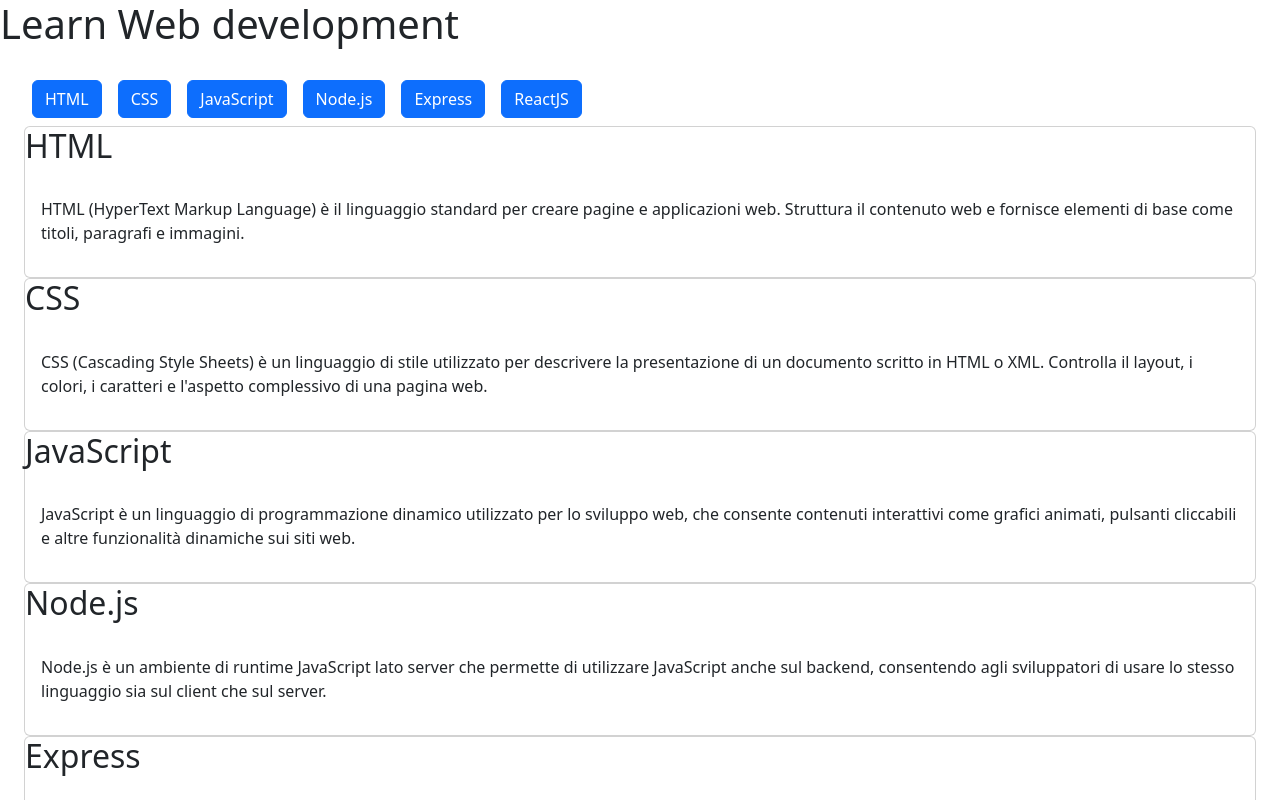
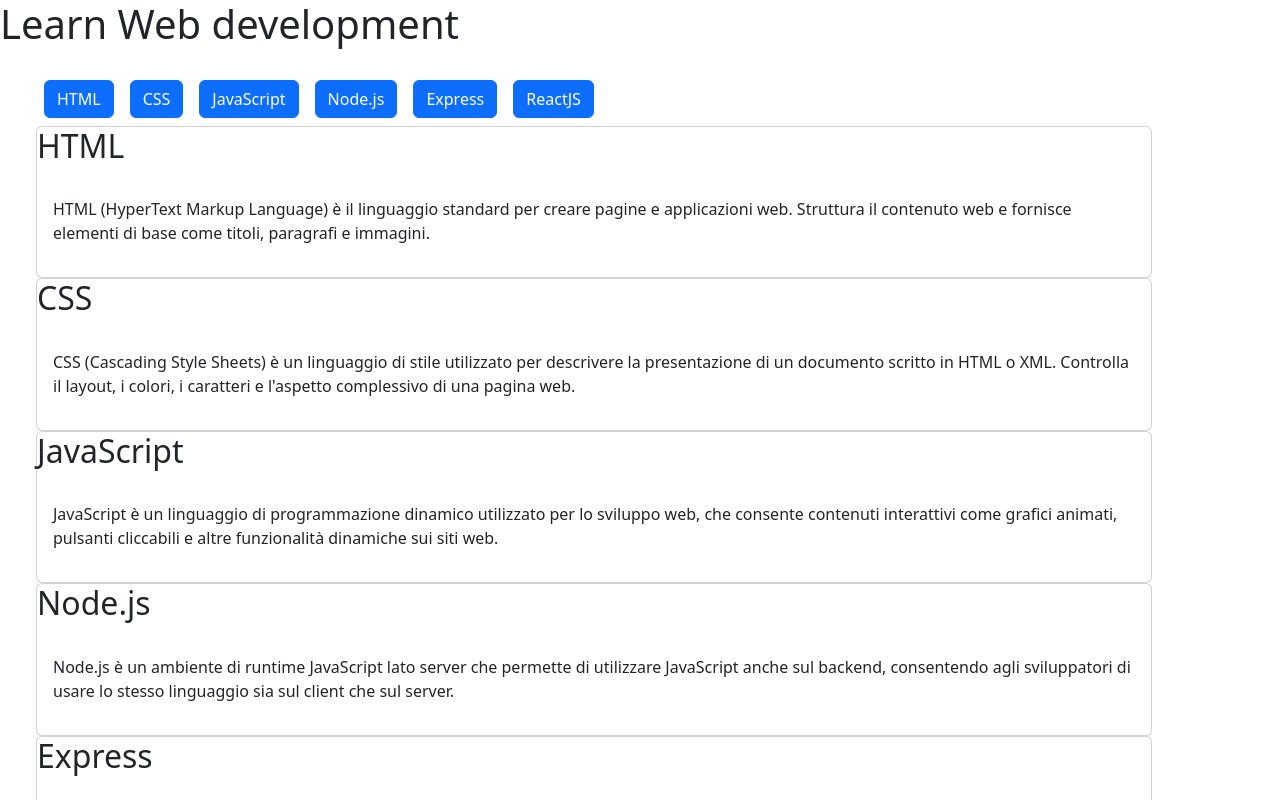
Before and after one commit to andreasalvi99/react-use-state, a React (Vite) app: page / in a window 1280 px wide. Shown: the top 800 px of the page. Built offline with nearby package versions, Linux system fonts and the light colour scheme.

Commit message:
fixed props

```diff
--- a/src/assets/components/Main.jsx
+++ b/src/assets/components/Main.jsx
@@ -42,9 +42,13 @@ const languages = [
 
 export default function Main() {
   return (
-    <main className="m-4">
-      <Button items={languages} />
-      <Card items={languages} />
+    <main className="m-4 container">
+      {languages.map((items) => (
+        <Button title={items.title} key={items.id} />
+      ))}
+      {languages.map((items) => (
+        <Card title={items.title} key={items.id} body={items.description} />
+      ))}
     </main>
   );
 }
--- a/src/assets/components/props/Button.jsx
+++ b/src/assets/components/props/Button.jsx
@@ -1,7 +1,7 @@
-export default function Button({ items }) {
-  return items.map((items) => (
-    <button key={items.id} type="button" className="btn btn-primary m-2">
-      {items.title}
+export default function Button({ title }) {
+  return (
+    <button type="button" className="btn btn-primary m-2">
+      {title}
     </button>
-  ));
+  );
 }
--- a/src/assets/components/props/Card.jsx
+++ b/src/assets/components/props/Card.jsx
@@ -1,14 +1,12 @@
-export default function Card({ items }) {
-  return items.map((items) => {
+export default function Card({ title, body }) {
   return (
-      <div key={items.id} className="card">
+    <div className="card">
       <div className="card-title">
-          <h2>{items.title}</h2>
+        <h2>{title}</h2>
       </div>
       <div className="card-body">
-          <p>{items.description}</p>
+        <p>{body}</p>
       </div>
     </div>
   );
-  });
 }
```
Lines whose indentation alone changed are shown as unchanged.
